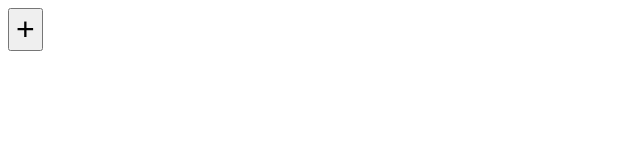
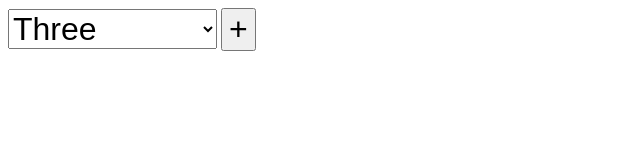
Before and after one commit to ubaid1900/JavascriptProject_Begin, a plain HTML site: page root/counter.html in a window 1280 px wide. Shown: the whole page, without its empty margins (0-640 px from the left). Drawn offline with Linux system fonts and the light colour scheme.

Commit message:
counter with limit

```diff
--- a/root/counter.html
+++ b/root/counter.html
@@ -7,25 +7,41 @@
     <title>counter</title>
     <script>
         var currentCount = 0;
+        var limit = 3;
         function doCount() {
+            if (currentCount == limit) {
+                alert('limit reached');
+                return;
+            }
             currentCount = currentCount + 1;
             document.getElementById('countElement').innerHTML = currentCount;
+        }
+        function setLimit() {
+            var v = document.getElementById('selectLimit').value;
+            limit = Number(v);
+            currentCount = 0;
         }
     </script>
     <style>
         input[type=button] {
-            font-size: xx-large
+            font-size: xx-large;
         }
 
-        p {
-            font-size: xx-large
+        p, select {
+            font-size: xx-large;
         }
 
-        ;
+
     </style>
 </head>
 
 <body>
+    <select name="selectLimit" id="selectLimit" onchange="setLimit()">
+        <option value="3">Three</option>
+        <option value="5">5</option>
+        <option value="33">Thirty three</option>
+        <option value="100">One hundred</option>
+    </select>
     <input type="button" value="+" onClick="doCount();">
     <p id="countElement"></p>
 </body>
```
